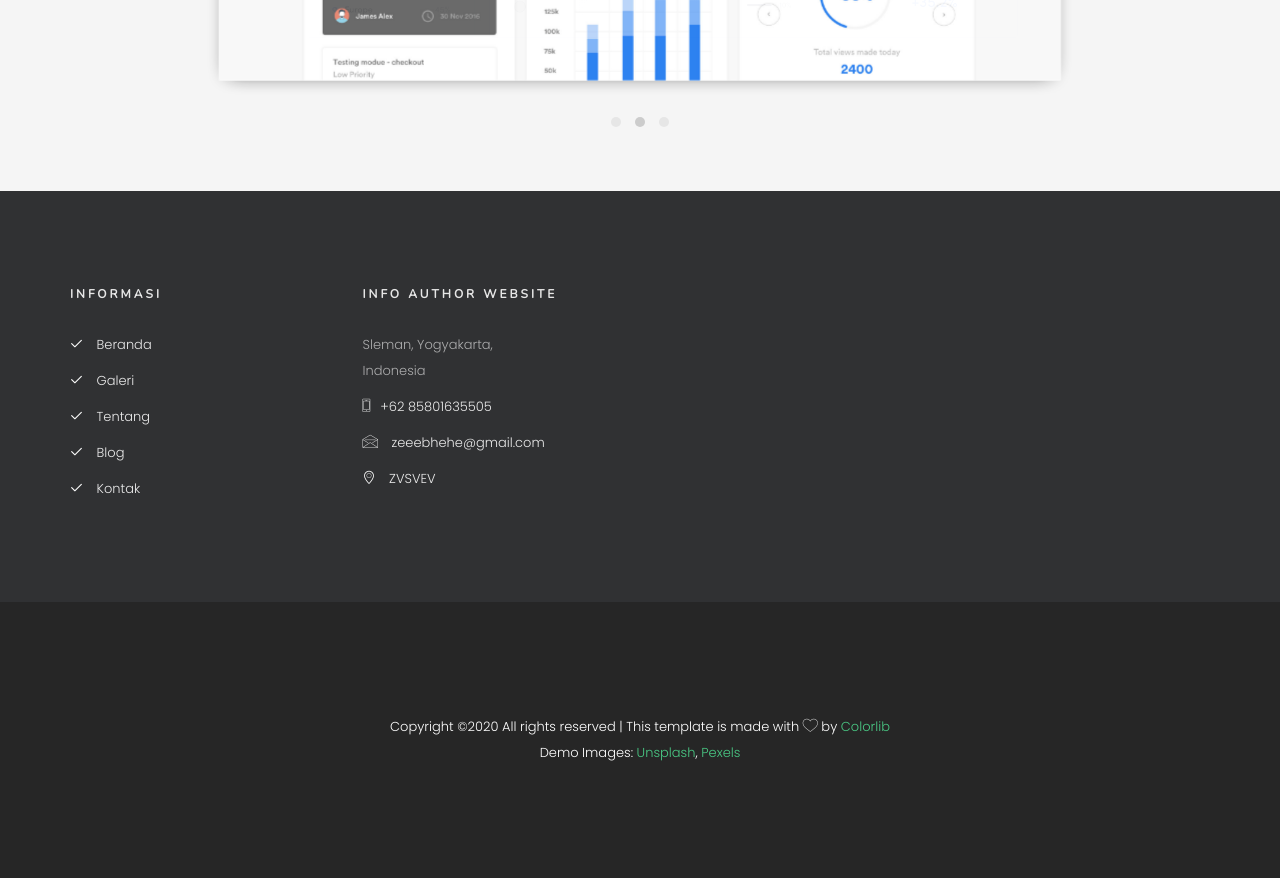
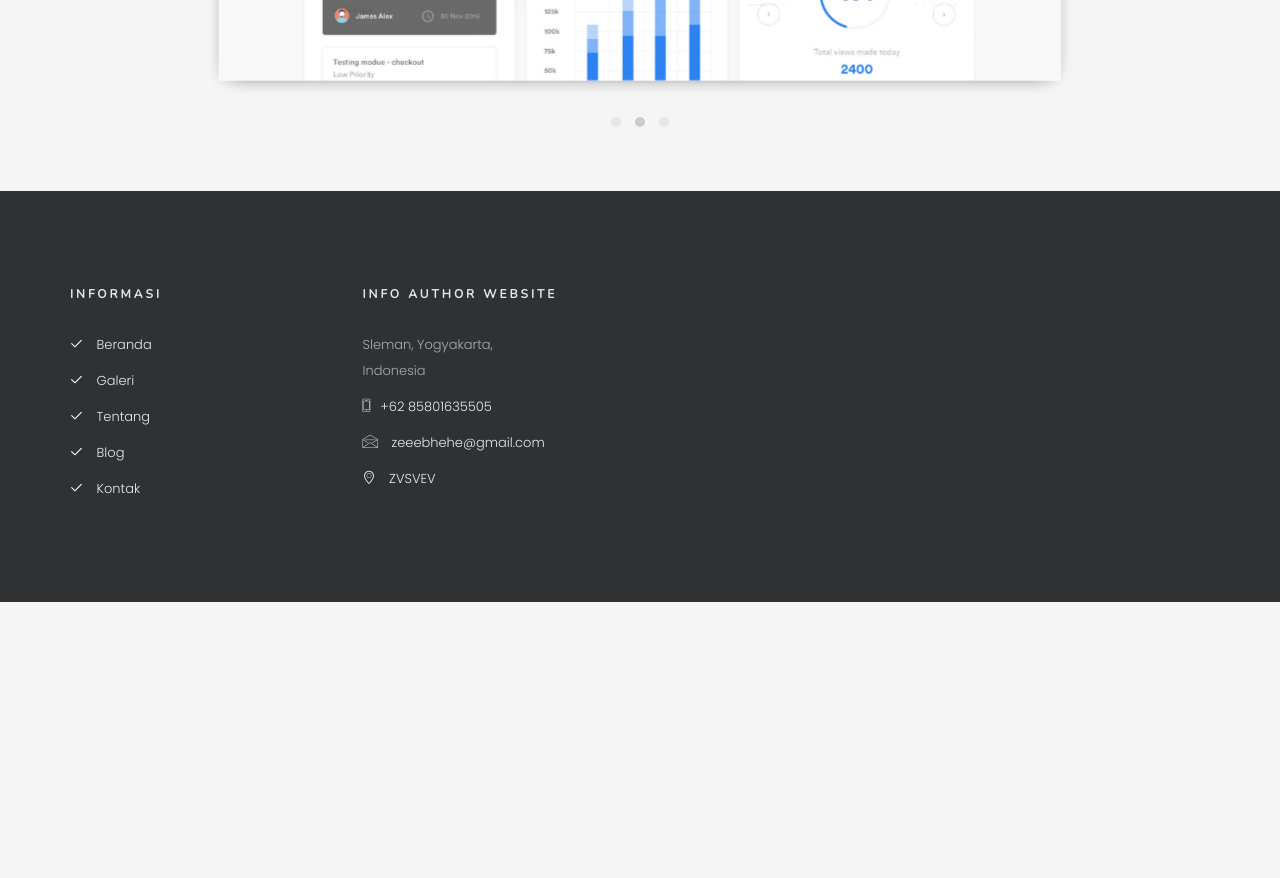
Before and after one commit to zvsvev/zvsvev.github.io, a plain HTML site: page index.html in a window 1280 px wide. Shown: the part 1042-1920 px from the top of the page. After the commit the page ends 1644 px from the top, so only its background shows below. Drawn offline with nearby package versions, Linux system fonts and the light colour scheme; files whose address does not match are found by name.

Commit message:
Update index.html

```diff
--- a/index.html
+++ b/index.html
@@ -139,20 +139,6 @@
 				</div>
 			</div>
 		</div>
-		<div class="copy">
-			<div class="container">
-				<div class="row">
-					<div class="col-md-12 text-center">
-						<p>
-							 <!-- Link back to Colorlib can't be removed. Template is licensed under CC BY 3.0. -->
-Copyright &copy;<script>document.write(new Date().getFullYear());</script> All rights reserved | This template is made with <i class="icon-heart" aria-hidden="true"></i> by <a href="https://colorlib.com" target="_blank">Colorlib</a>
-<!-- Link back to Colorlib can't be removed. Template is licensed under CC BY 3.0. --><br>
-							Demo Images: <a href="http://unsplash.co/" target="_blank">Unsplash</a>, <a href="http://pexels.com/" target="_blank">Pexels</a>
-						</p>
-					</div>
-				</div>
-			</div>
-		</div>
 	</footer>
 </div>
 
```
